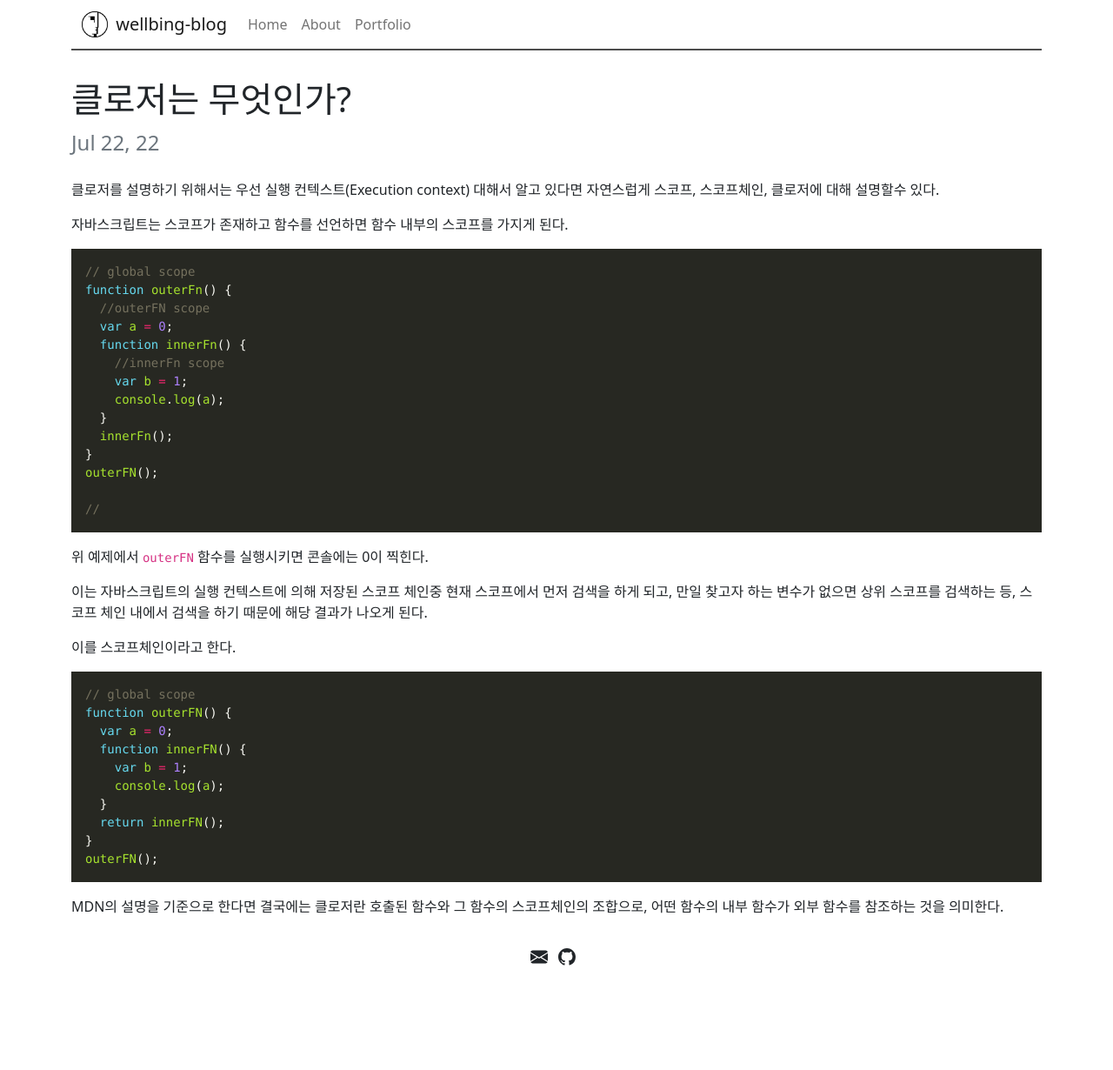
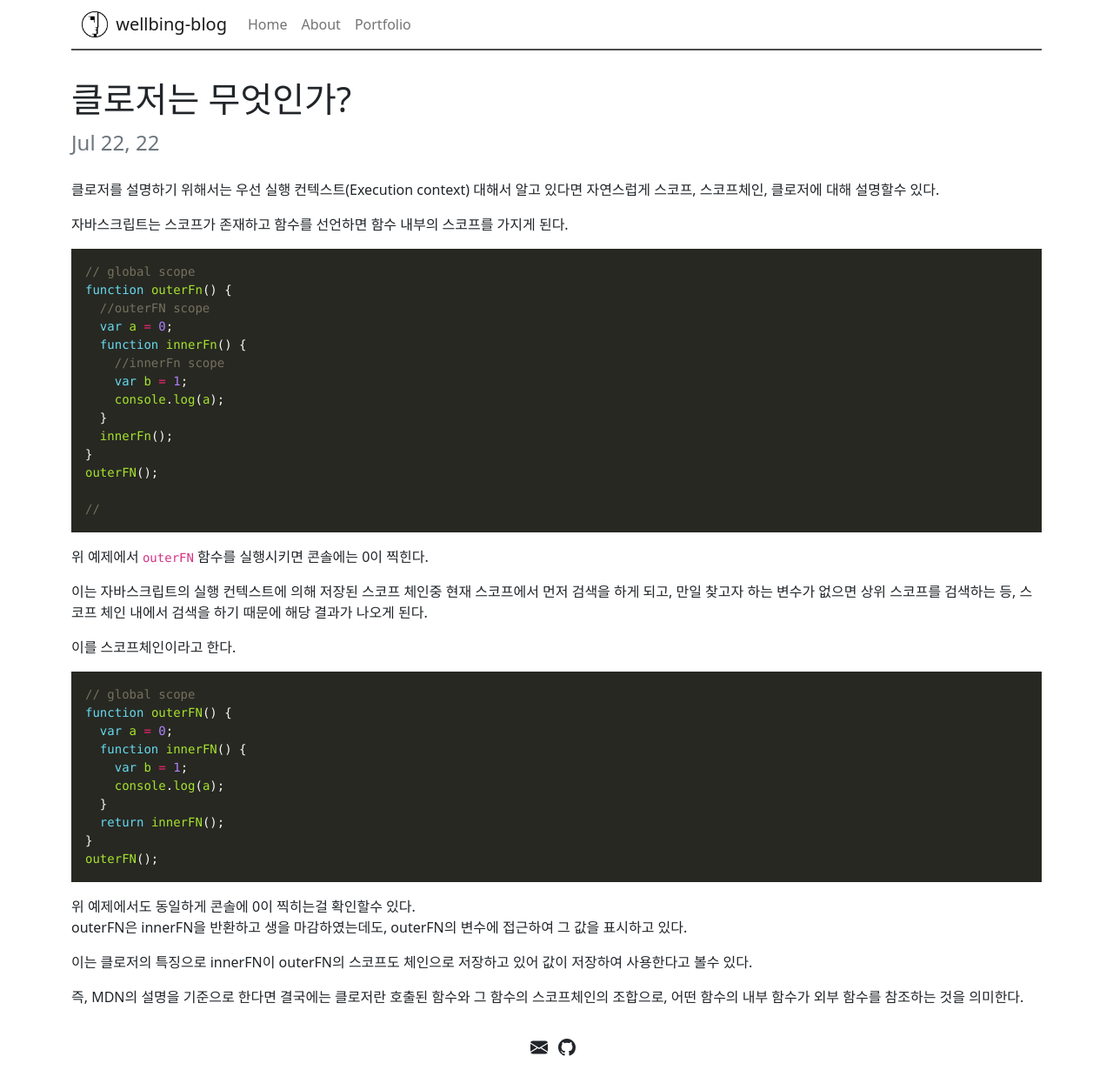
Before and after one commit to fomula91/fomula91.github.io, a Jekyll site: the page built from _posts/2022-7-22-TodayIdo.md, in a window 1280 px wide. Shown: the whole page at 87% size. Built offline with Jekyll 4.4.1, drawn with Linux system fonts in a browser that asks for light colours; before the commit the page ends 1126 px from its top, so only the background shows below that.

Commit message:
eidt post

````diff
--- a/_posts/2022-7-22-TodayIdo.md
+++ b/_posts/2022-7-22-TodayIdo.md
@@ -43,4 +43,9 @@ function outerFN() {
 outerFN();
 ```
 
-MDN의 설명을 기준으로 한다면 결국에는 클로저란 호출된 함수와 그 함수의 스코프체인의 조합으로, 어떤 함수의 내부 함수가 외부 함수를 참조하는 것을 의미한다.
+위 예제에서도 동일하게 콘솔에 0이 찍히는걸 확인할수 있다.
+outerFN은 innerFN을 반환하고 생을 마감하였는데도, outerFN의 변수에 접근하여 그 값을 표시하고 있다.
+
+이는 클로저의 특징으로 innerFN이 outerFN의 스코프도 체인으로 저장하고 있어 값이 저장하여 사용한다고 볼수 있다.
+
+즉, MDN의 설명을 기준으로 한다면 결국에는 클로저란 호출된 함수와 그 함수의 스코프체인의 조합으로, 어떤 함수의 내부 함수가 외부 함수를 참조하는 것을 의미한다.
````
